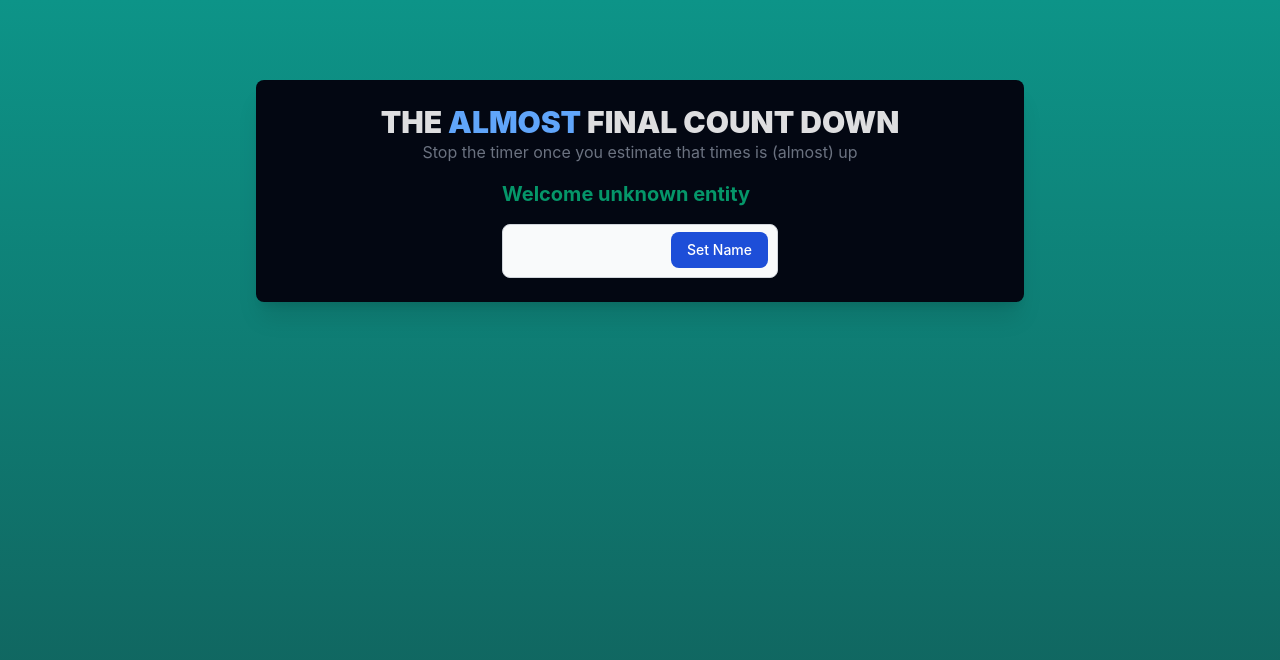
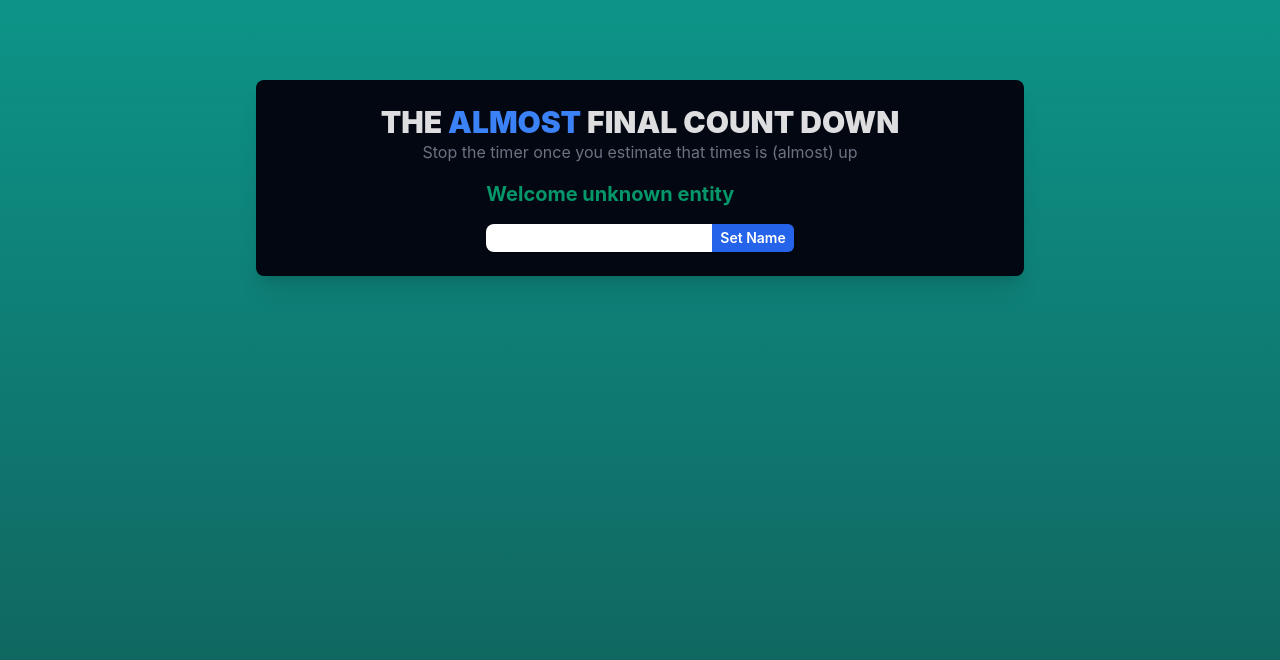
Before and after one commit to AiroldiFederico/Countdown-challenge, a React (Vite) app: page / in a window 1280 px wide. Shown: the top 660 px of the page. Built offline with nearby package versions, Linux system fonts and the light colour scheme.

Commit message:
handle Set Name

```diff
--- a/src/components/Player.jsx
+++ b/src/components/Player.jsx
@@ -1,29 +1,48 @@
+import { useState } from "react";
+
 export default function Player() {
+  let buttonClass =
+    "py-1 px-2 whitespace-nowrap teinline-flex justify-center items-center  text-sm font-semibold rounded-e-md bg-blue-600 text-white hover:bg-blue-700 disabled:opacity-50 disabled:pointer-events-none dark:focus:outline-none dark:focus:ring-1 dark:focus:ring-gray-600";
+  let InputClass =
+    "py-1 ps-2 block w-full  shadow-sm rounded-s-lg text-sm focus:outline-none disabled:opacity-50 disabled:pointer-events-none dark:bg-slate-900 dark:border-gray-700 dark:text-gray-400 dark:focus:ring-gray-600";
+
+  const [enteredPlayerName, setEnteredPlayerName] = useState(null);
+  const [submitted, setSubmitted] = useState(false);
+
+  function handleChange(e) {
+    setSubmitted(false);
+    setEnteredPlayerName(e.target.value);
+  }
+
+  function handleClick() {
+    setSubmitted(true);
+  }
+
   return (
     <section className="w-[48rem] h-auto bg-gray-950 rounded-lg mt-20 p-6 flex justify-top flex-col items-center shadow-xl">
       <h1 className="font-black text-3xl">
-        THE <span className="text-blue-400">ALMOST</span> FINAL COUNT DOWN
+        THE <span className="text-blue-500">ALMOST</span> FINAL COUNT DOWN
       </h1>
       <span className="text-gray-500">
         Stop the timer once you estimate that times is (almost) up
       </span>
 
       <div className="mt-4 flex flex-col gap-4 text-xl text-emerald-600">
-        <label className="font-bold">Welcome unknown entity</label>
-        <div className="relative">
-          <input
-            type="search"
-            id="search"
-            className=" w-full p-4 ps-10 text-sm text-gray-900 border border-gray-300 rounded-lg bg-gray-50 focus:ring-blue-500 focus:border-blue-500 dark:bg-gray-700 dark:border-gray-600 dark:placeholder-gray-400 dark:text-white dark:focus:ring-blue-500 dark:focus:border-blue-500"
-            placeholder=""
-            required
-          />
-          <button
-            type="submit"
-            className="text-white absolute end-2.5 bottom-2.5 bg-blue-700 hover:bg-blue-800 focus:ring-4 focus:outline-none focus:ring-blue-300 font-medium rounded-lg text-sm px-4 py-2 dark:bg-blue-600 dark:hover:bg-blue-700 dark:focus:ring-blue-800"
-          >
-            Set Name
-          </button>
+        <label className="font-bold">
+          Welcome {submitted ? enteredPlayerName : "unknown entity"}
+        </label>
+        <div>
+          <div className="flex rounded-lg shadow-sm">
+            <input
+              type="text"
+              className={InputClass}
+              onChange={handleChange}
+              value={enteredPlayerName}
+            />
+            <button className={buttonClass} onClick={handleClick}>
+              Set Name
+            </button>
+          </div>
         </div>
       </div>
     </section>
```
